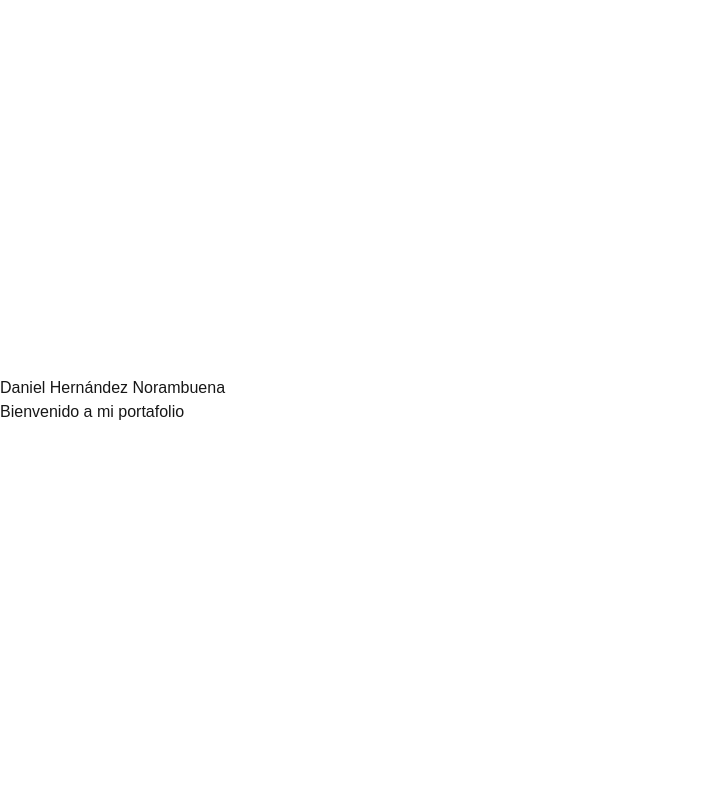
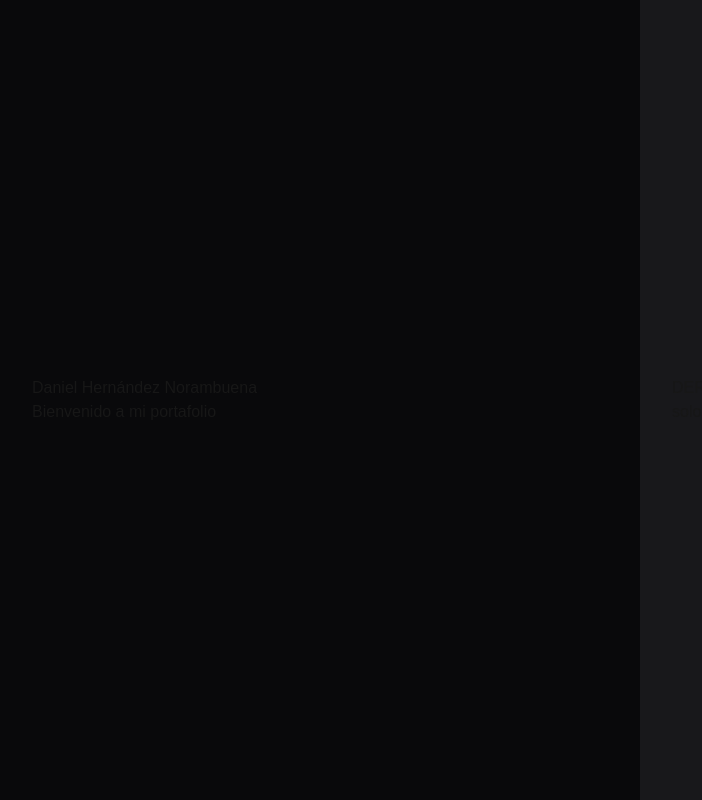
Before and after one commit to DanielHernandezN/Portafolio-Daniel-Hernandez, a Next.js app: page / in a window 1280 px wide. Shown: the whole page, without its empty margins (0-702 px from the left). Built offline with nearby package versions, Linux system fonts and the light colour scheme.

Commit message:
division
se crearpn los dos div dentro de la section, donde se agrega color para no tener en vista las modificaciones

```diff
--- a/src/app/page.tsx
+++ b/src/app/page.tsx
@@ -11,11 +11,17 @@ export default function Home() {
       min-h-screen
       w-full
       flex
-      justify-center
-      items-center
       ">
 
-        <div className="w-1/2">
+        <div className="
+        flex
+        flex-col
+        justify-center
+        w-1/2
+        px-8
+        min-h-screen
+        bg-zinc-950
+        ">
 
           <h1>Daniel Hernández Norambuena</h1>
           <p>Bienvenido a mi portafolio</p>
@@ -23,8 +29,17 @@ export default function Home() {
         </div>
 
 
-        <div className="w-1/2">
-
+        <div className="
+        flex
+        flex-col
+        justify-center
+        w-1/2
+        px-8
+        min-h-screen
+        bg-zinc-900
+        ">
+          <h1>DERECHO DE PRUEBA</h1>
+          <p>solo es un lado de prueba</p>
         </div>
 
 
```
